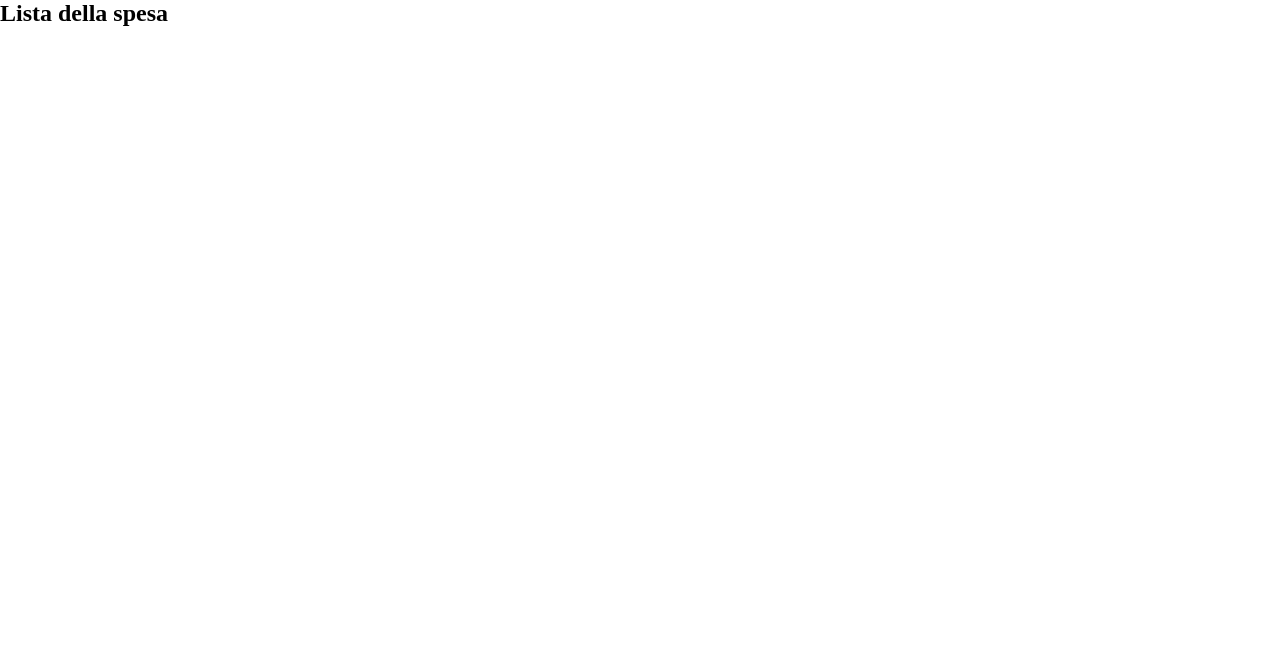
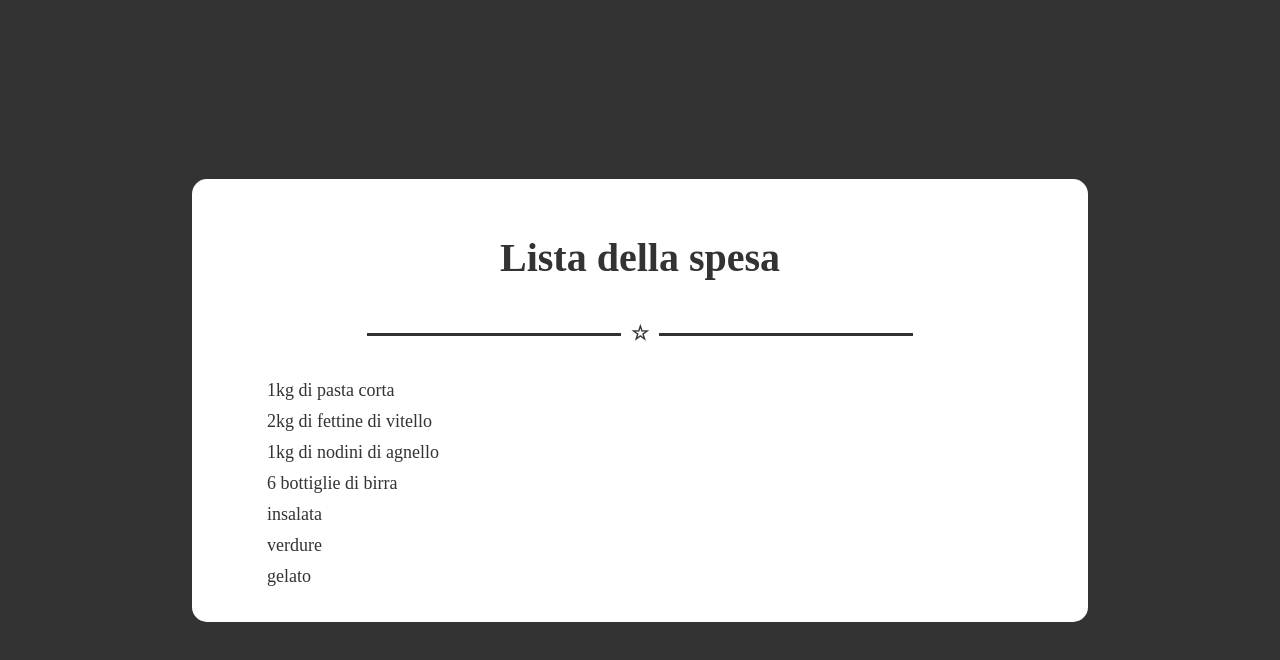
Before and after one commit to byHYONS/js-lista-spesa, a plain HTML site: page index.html in a window 1280 px wide. Drawn offline with Linux system fonts and the light colour scheme.

Commit message:
[UPD] done list • Fine Esercizio

```diff
--- a/index.html
+++ b/index.html
@@ -9,8 +9,9 @@
 <body>
     <main>
         <section>
-            <h1>Lista della spesa</h1>
             <div class="content">
+                <h1>Lista della spesa</h1>
+                <span>&star;</span>
                 <!-- mando a schermo la lista con js -->
             </div>
         </section>
--- a/main.js
+++ b/main.js
@@ -1,2 +1,34 @@
 // reset
 'use strict'
+
+// 1. assegrare una var di arrey con dentro una lista della spesa;
+// 2. inizializzo il contatore dando valore 0;
+// 3. creo una istruzione di iterazione con while loop, dando come condizione che il contatore sia inferiore alla lunghezza dell'arrey e impostsndo alla fine l'incremento del contatore;
+// 4. creo l'elementoto ul e li e li andrò ad appendere al mio div .content;
+// 5. all'interno del `li` andrò ad creare l'elemento che sarà uguele all'indice della lista.
+
+const listaSpesa = [
+    '1kg di pasta corta',
+    '2kg di fettine di vitello',
+    '1kg di nodini di agnello',
+    '6 bottiglie di birra',
+    'insalata',
+    'verdure',
+    'gelato'
+    ];
+
+    console.log({listaSpesa})
+
+    let contatore = 0;
+    const contenuto = document.querySelector('.content');
+
+    while (contatore < listaSpesa.length) {
+        console.log('CIAO!!!');
+        const listaNonOrdinata = document.createElement('ul');
+        const elementoLista = document.createElement('li');
+        elementoLista.innerText = listaSpesa[contatore];
+        listaNonOrdinata.append(elementoLista);
+        contenuto.append(listaNonOrdinata);
+
+        contatore++;
+    }
--- a/style.css
+++ b/style.css
@@ -6,3 +6,56 @@
 }
 
 /* style */
+section {
+    display: flex;
+    background-color: #333;
+    width: 100vw;
+    min-height: 100vh;
+}
+
+h1 {
+    color: #333;
+    text-align: center;
+    font-size: 40px;
+    margin: 30px 0 40px;
+}
+
+.content {
+    padding: 25px;
+    width: 70%;
+    height: 40%;
+    background-color: #fff;
+    margin: auto;
+    border-radius: 15px;
+    color: #333;
+    font-size: 18px;
+    font-weight: 400;
+}
+
+span {
+    display: block;
+    text-align: center;
+    font-size: 20px;
+    color: #333;
+    font-weight: 800;
+    margin-bottom: 35px;
+}
+
+span::after,
+span::before {
+
+    content: '';
+    display: inline-block;
+    vertical-align: middle;
+    margin: 0 10px;
+    width: 30%;
+    height: 3px;
+    background-color: #333;
+}
+
+li {
+    font-size: 18px;
+    margin-left: 50px;
+    list-style: none;
+    padding-bottom: 10px;
+}
```
